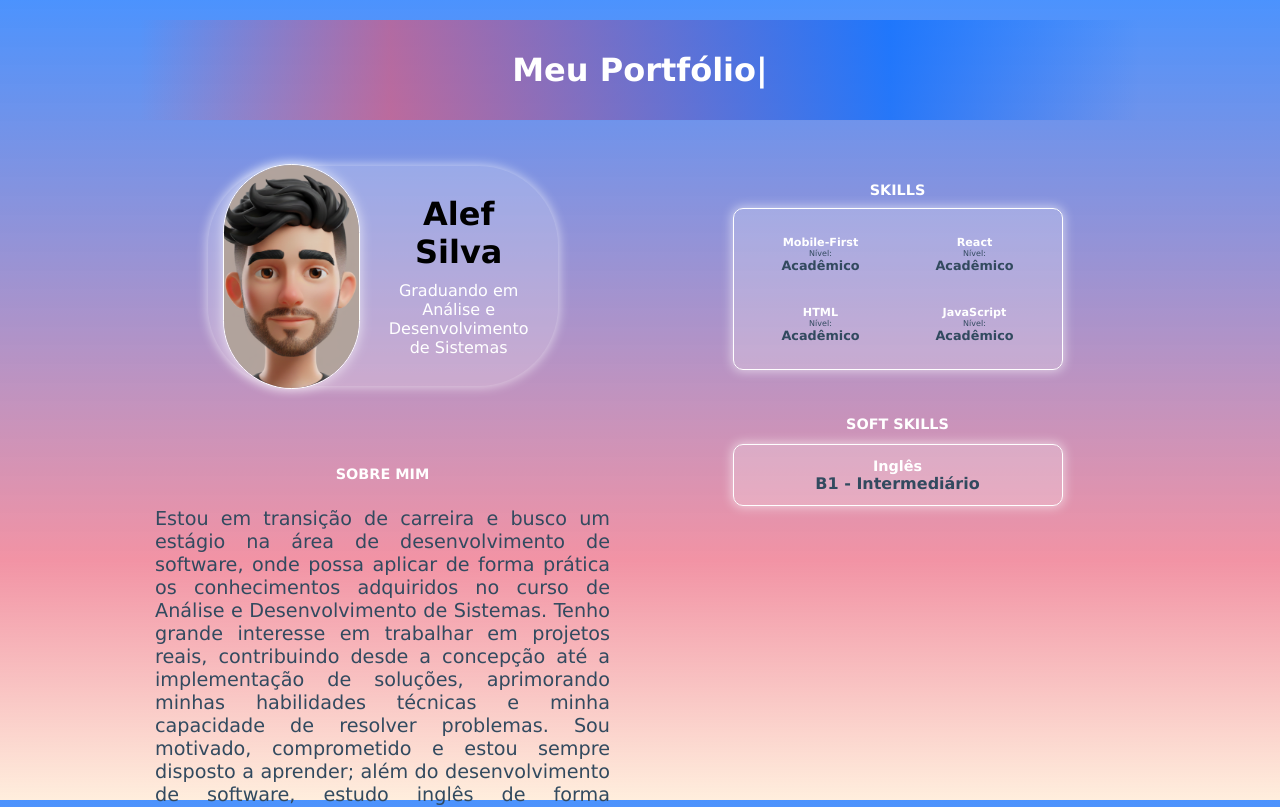
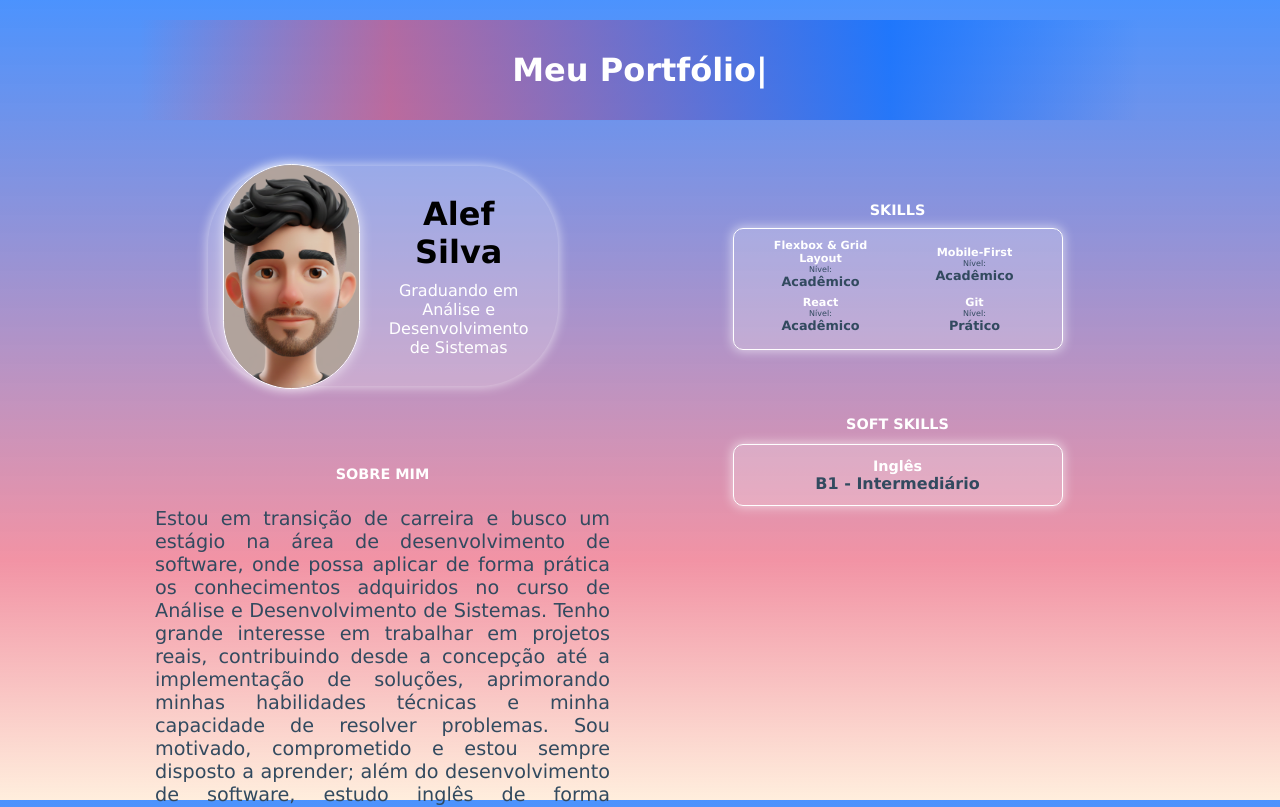
Before and after one commit to AlefSillva/mobile-first-portfolio, a React (Vite) app: page / in a window 1280 px wide. Shown: the top 807 px of the page. Built offline with nearby package versions, Linux system fonts and the light colour scheme.

Commit message:
feat: update SkillsSection and SkillCard styles for improved layout and consistency

```diff
--- a/src/App.jsx
+++ b/src/App.jsx
@@ -12,21 +12,25 @@ import project2 from "./assets/project_2.png";
 function App() {
   return (
     <div className={style.App_container}>
+
       <div className={style.App}>
+
         <Header title={"Meu Portfólio"} />
+
         <ProfileCard
           picture={avatar}
           pictureName={"foto de perfil"}
           name={"Alef Silva"}
           description={"Graduando em Análise e Desenvolvimento de Sistemas"}
         />
+
         <SkillsSection
           title={"SKILLS"}
           skills={[
+            { title: "Flexbox & Grid Layout", nivel: "Acadêmico" },
             { title: "Mobile-First", nivel: "Acadêmico" },
             { title: "React", nivel: "Acadêmico" },
-            { title: "HTML", nivel: "Acadêmico" },
-            { title: "JavaScript", nivel: "Acadêmico" },
+            { title: "Git", nivel: "Prático" },
           ]}
         />
 
@@ -46,6 +50,7 @@ function App() {
             "Estou em transição de carreira e busco um estágio na área de desenvolvimento de software, onde possa aplicar de forma prática os conhecimentos adquiridos no curso de Análise e Desenvolvimento de Sistemas. Tenho grande interesse em trabalhar em projetos reais, contribuindo desde a concepção até a implementação de soluções, aprimorando minhas habilidades técnicas e minha capacidade de resolver problemas. Sou motivado, comprometido e estou sempre disposto a aprender; além do desenvolvimento de software, estudo inglês de forma autodidata, buscando alcançar uma segunda língua que me proporcione oportunidades internacionais no futuro. Estou constantemente aprimorando meus conhecimentos e pronto para agregar valor à equipe e aos projetos nos quais estiver envolvido."
           }
         />
+
         <ProjectsSection
           title={"MEUS PROJETOS"}
           projects={[
@@ -61,6 +66,7 @@ function App() {
             },
           ]}
         />
+
       </div>
     </div>
   );
--- a/src/components/skillCard/SkillCard.module.css
+++ b/src/components/skillCard/SkillCard.module.css
@@ -5,8 +5,8 @@
     align-items: center;
     min-width: 100px;
     width: 100%;
-    max-width: 150px;
-    height: 70px;
+    max-width: 125px;
+    height: 80px;
 }
 
 .SkillCard_title {
--- a/src/components/skillsSection/SkillsSection.jsx
+++ b/src/components/skillsSection/SkillsSection.jsx
@@ -5,6 +5,7 @@ export default function SkillsSection({ title, skills }) {
   return (
     <div className={styles.SkillsSection_container}>
       <h3 className={styles.SkillsSection_title}>{title}</h3>
+
       <section className={styles.SkillsSection}>
         {skills.map((skill, i) => (
           <SkillCard
--- a/src/components/skillsSection/SkillsSection.module.css
+++ b/src/components/skillsSection/SkillsSection.module.css
@@ -14,11 +14,11 @@
     grid-template-columns: 1fr 1fr;
     align-items: center;
     justify-items: center;
-    gap: 30px;
+    gap: 10px;
     border: 1px solid var(--border-color);
     background-color: var(--background-color-cards);
     box-shadow: var(--cards-shadow);
-    padding: 25px;
+    padding: 15px;
     border-radius: 3.5rem;
     min-width: 330px;
     width: 100%;
```
